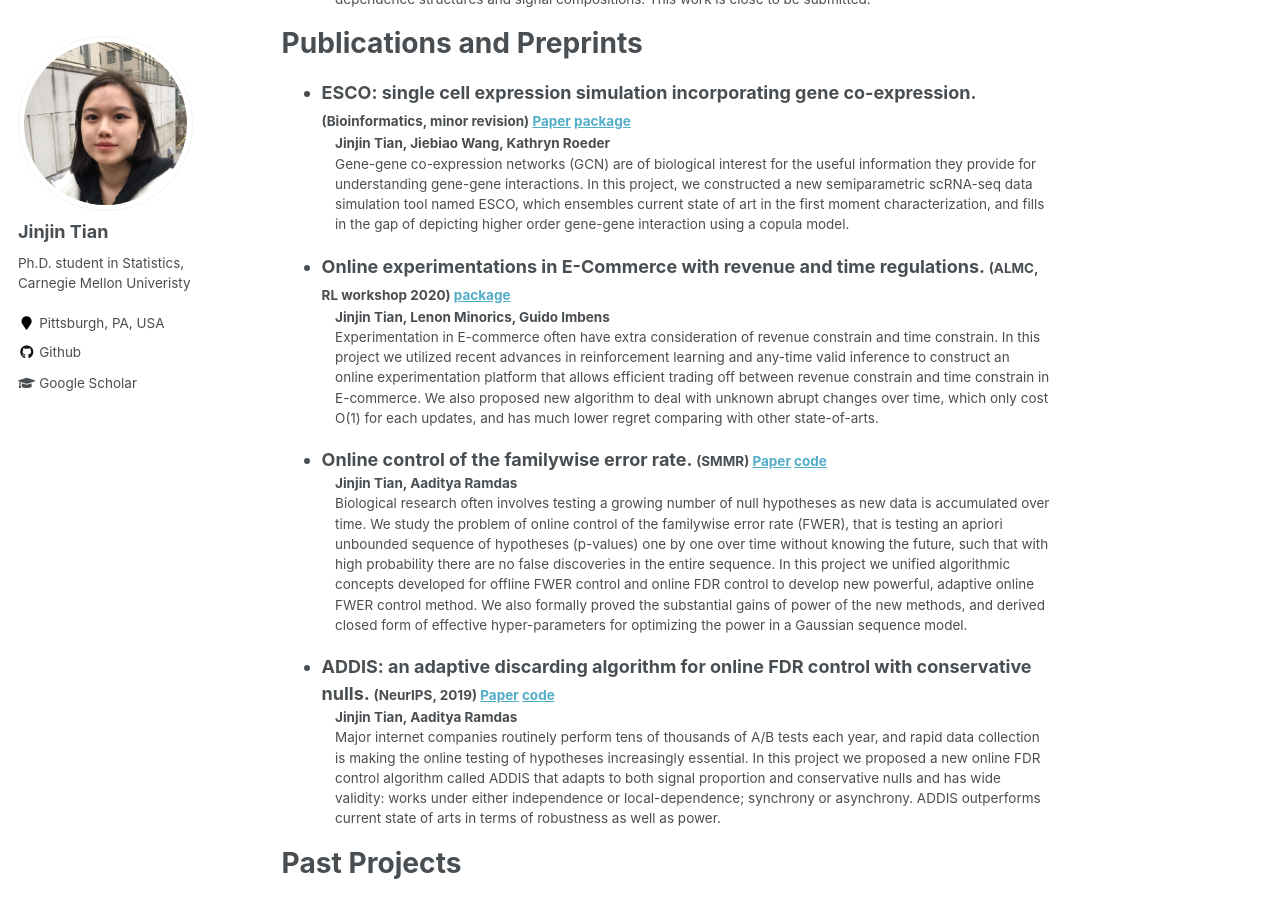
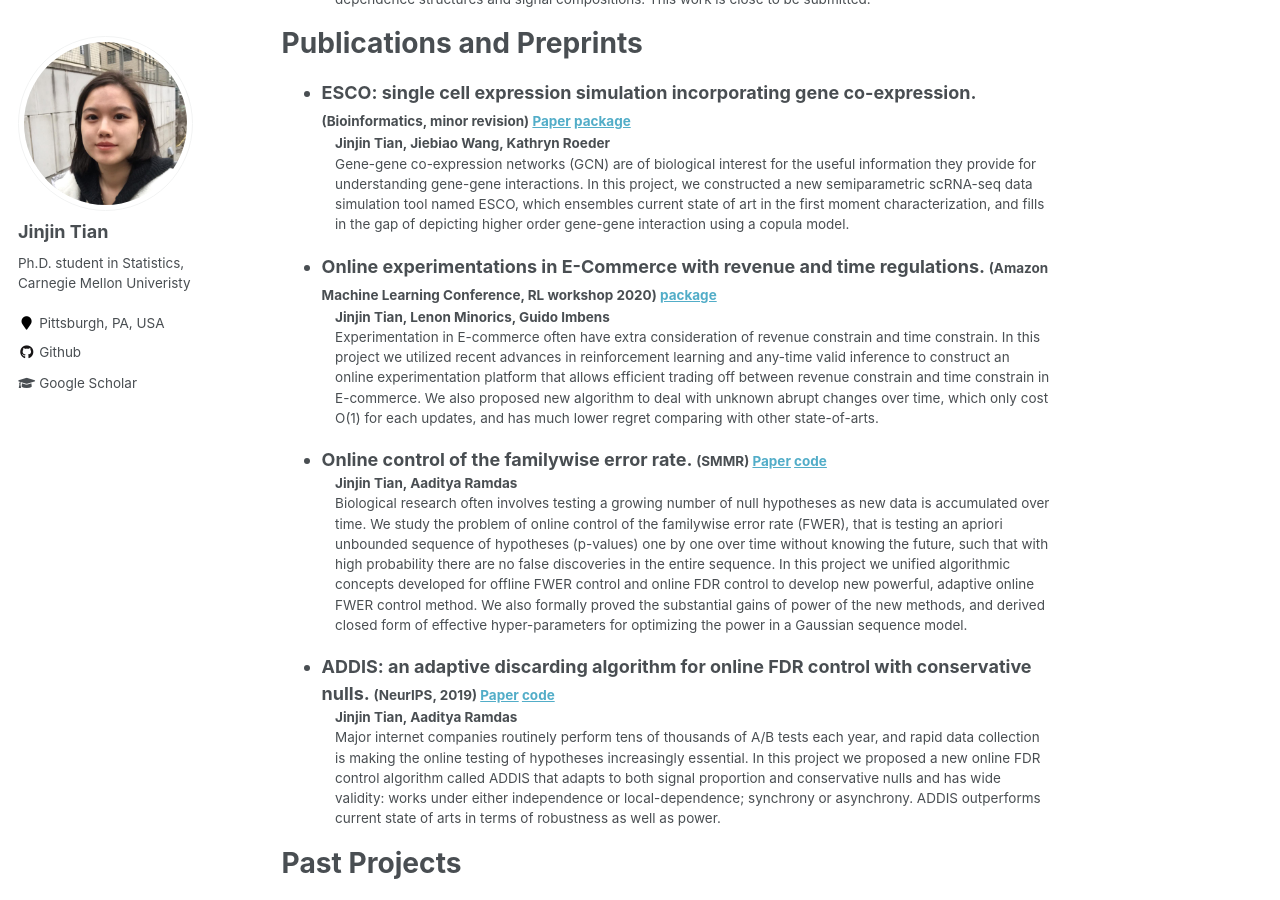
Before and after one commit to JINJINT/jinjint.github.io, a Jekyll site: the page built from _pages/about.md, in a window 1280 px wide and 900 px high, scrolled down 1387 px. Built offline with Jekyll 4.4.1, drawn with Linux system fonts in a browser that asks for light colours.

Commit message:
correcting typos

```diff
--- a/_pages/about.md
+++ b/_pages/about.md
@@ -56,7 +56,7 @@ Publications and Preprints
 : Gene-gene co-expression networks (GCN) are of biological interest for the useful information they provide for understanding gene-gene interactions. In this project, we constructed a new semiparametric scRNA-seq data simulation tool named ESCO, which ensembles current state of art in the first moment characterization, and fills in the gap of depicting higher order gene-gene interaction using a copula model.
 
 
-* Online experimentations in E-Commerce with revenue and time regulations. <small> (ALMC, RL workshop 2020) [package](https://github.com/JINJINT/) </small>
+* Online experimentations in E-Commerce with revenue and time regulations. <small> (Amazon Machine Learning Conference, RL workshop 2020) [package](https://github.com/JINJINT/) </small>
 : **Jinjin Tian, Lenon Minorics, Guido Imbens**
 : Experimentation in E-commerce often have extra consideration of revenue constrain and time constrain. In this project we utilized recent advances in reinforcement learning and any-time valid inference to construct an online experimentation platform that allows efficient trading off between revenue constrain and time constrain in E-commerce. We also proposed new algorithm to deal with unknown abrupt changes over time, which only cost O(1) for each updates, and has much lower regret comparing with other state-of-arts.
 
```
